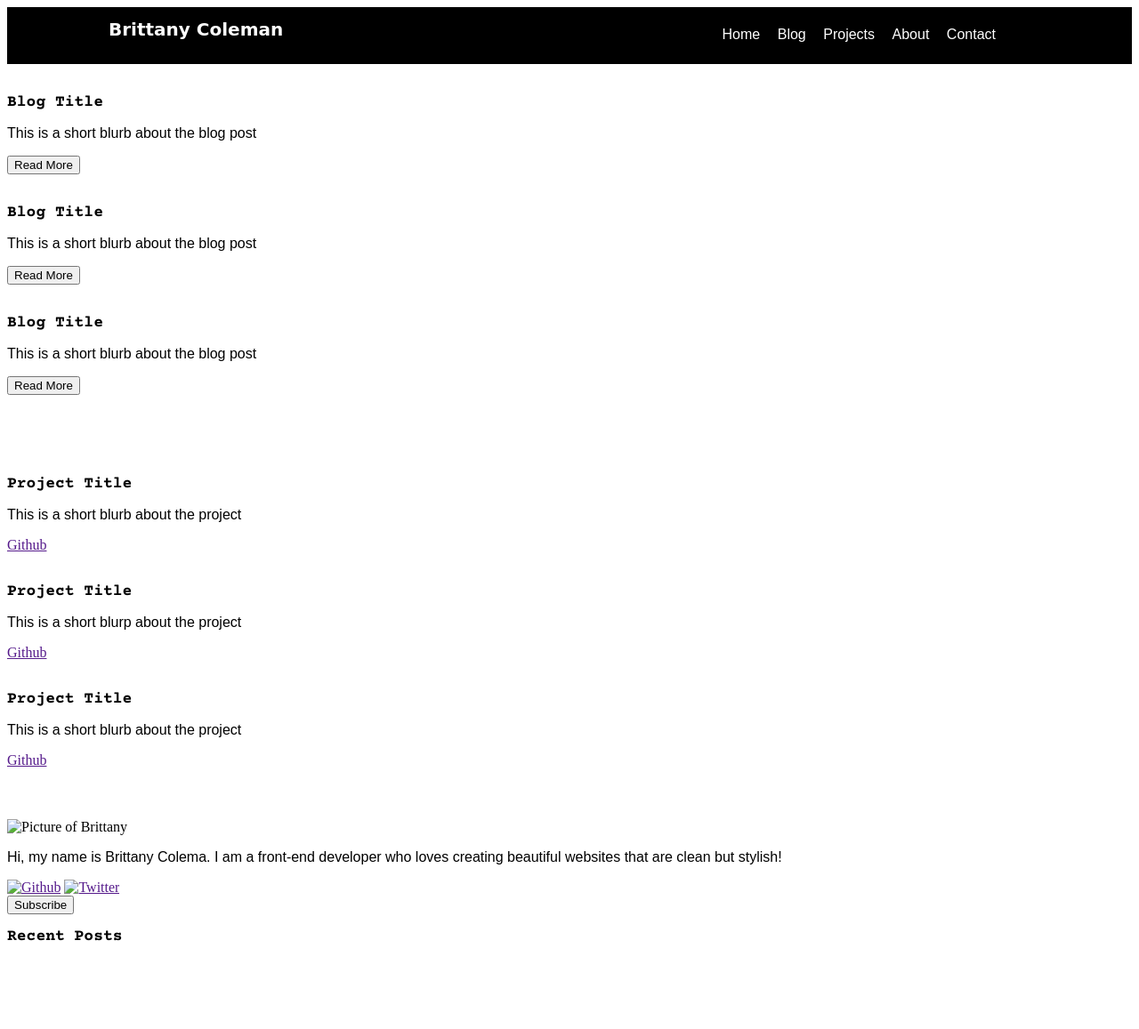
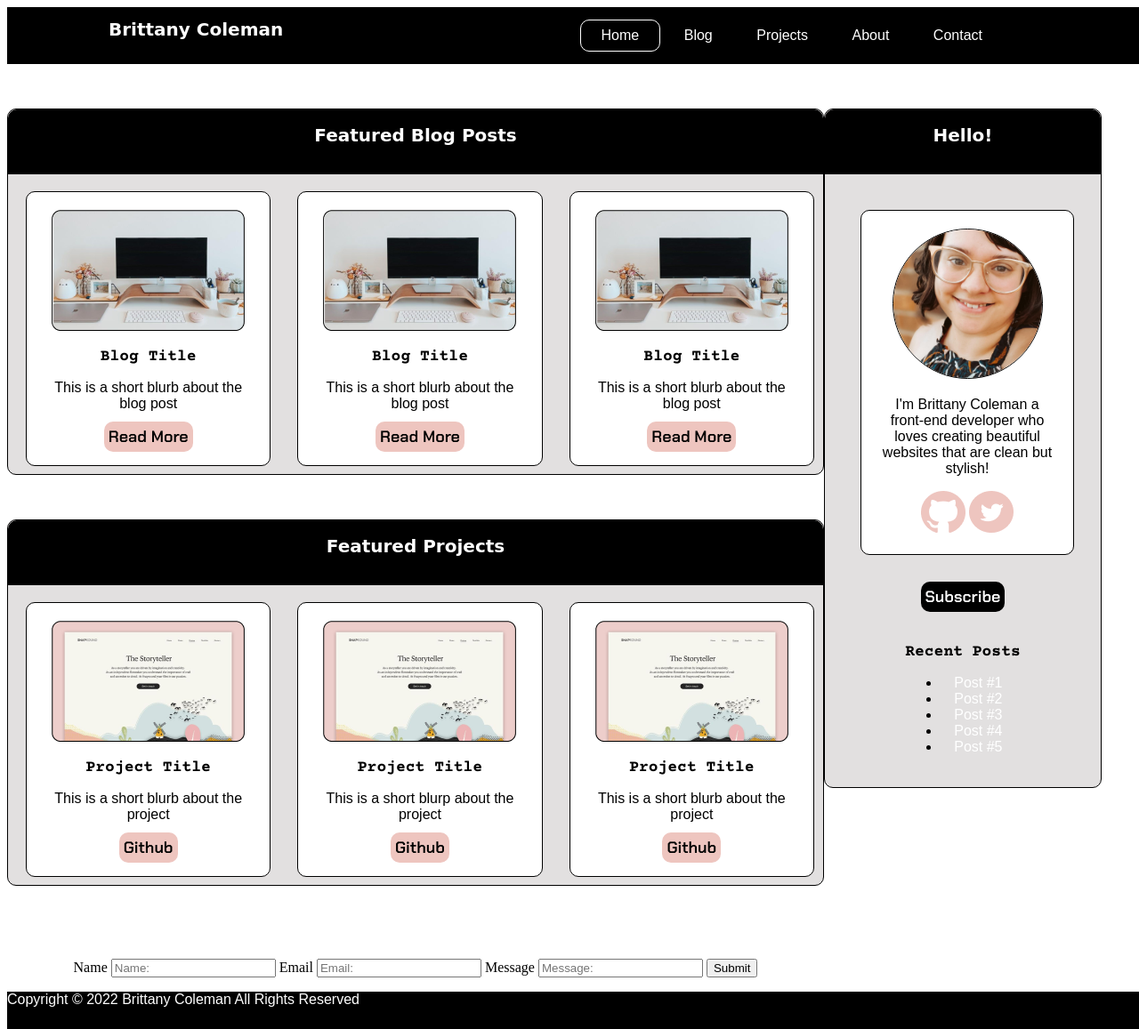
Before and after one commit to Britt-Coleman/Brittanys-Developer-Website, a plain HTML site: page Index.html in a window 1280 px wide. Shown: the top 1157 px of the page at 89% size. Drawn offline with nearby package versions, Linux system fonts and the light colour scheme; a web font is replaced by a local one.

Commit message:
Edits & Addtions
edited the layout a bit to fit the sidebar. Started working on the sidebar. Edited some of the stying as well.

```diff
--- a/Index.html
+++ b/Index.html
@@ -15,7 +15,7 @@
             <h1 class="logo">Brittany Coleman</h1>
             <navbar>
                 <ul class="nav_list">
-                    <li class="nav_item"><a href="#">Home</a></li>
+                    <li class="current" class="nav_item"><a href="Index.html">Home</a></li>
                     <li class="nav_item"><a href="#">Blog</a></li>
                     <li class="nav_item"><a href="#">Projects</a></li>
                     <li class="nav_item"><a href="#">About</a></li>
@@ -23,82 +23,88 @@
                 </ul>
             </navbar>
         </header>
+<!--Sidebar Widget-->
+<section class="side_bar">
+    <div class="sidebar_h1">
+        <h1>Hello!</h1>
+    </div>
+    <div class="about_me">
 
+        <img class="profile_pic" src="images/Brittany Coleman.jpg" alt="Picture of Brittany">
+        <p>I'm Brittany Coleman a front-end developer who loves creating beautiful websites that are clean but stylish!</p>
+        <a class="icon" href=""><img src="images/Github.png" alt="Github" title="Github"></a>
+        <a class="icon" href=""><img src="images/Twitter.png" alt="Twitter" title="Twitter"></a>
+    </div>
+    <!--Subsribe to Newsletter Button-->
+    <button class="button_two">Subscribe</button>
+    <!--Recent Posts List-->
+    <div>
+        <h2>Recent Posts</h2>
+        <ul>
+            <li><a href="">Post #1</a></li>
+            <li><a href="">Post #2</a></li>
+            <li><a href="">Post #3</a></li>
+            <li><a href="">Post #4</a></li>
+            <li><a href="">Post #5</a></li>
+        </ul>
+    </div>
+</section>
         <main>
             <!--Featured Posts-->
             <section class="featured_posts">
+                <div class="featured_posts_h1">
+                    <h1>Featured Blog Posts</h1>
+                </div>
+
                 <!--Post #1-->
-                <div class="post">
-                    <img>
+                <div class="featured_post">
+                    <img src="images/post thumbnail.png">
                     <h2>Blog Title</h2>
                     <p>This is a short blurb about the blog post</p>
-                    <button>Read More</button>
+                    <a class="button_one" href="#" alt="read more button">Read More</a>
                 </div>
-                <!--Post #2-->
-                <div class="post">
-                    <img>
+                    <!--Post #2-->
+                <div class="featured_post">
+                    <img src="images/post thumbnail.png">
                     <h2>Blog Title</h2>
                     <p>This is a short blurb about the blog post</p>
-                    <button>Read More</button>
+                    <a class="button_one" href="#" alt="read more button">Read More</a>
                 </div>
-                <!--Post #3-->
-                <div class="post">
-                    <img>
+                    <!--Post #3-->
+                <div class="featured_post">
+                    <img src="images/post thumbnail.png">
                     <h2>Blog Title</h2>
                     <p>This is a short blurb about the blog post</p>
-                    <button>Read More</button>
+                    <a class="button_one" href="#" alt="read more button">Read More</a>
                 </div>
 
             </section>
             <!--Featured Projects-->
-            <section>
+            <section class="featured_projects">
                 <!--Project #1-->
+                <div class="featured_projects_h1">
                 <h1>Featured Projects</h1>
-                <div>
-                    <img src="">
+                </div>
+                <div class="featured_project">
+                    <img src="images/proj_image.png">
                     <h2>Project Title</h2>
                     <p>This is a short blurb about the project</p>
-                    <a href="" alt="Github Link">Github</a>
+                    <a class="button_one" href="#" alt="Github Link">Github</a>
                 </div>
                 <!--Project #2-->
-                <div>
-                    <img src="">
+                <div class="featured_project">
+                    <img src="images/proj_image.png">
                     <h2>Project Title</h2>
                     <p>This is a short blurp about the project</p>
-                    <a href="" alt="Github Link">Github</a>
+                    <a class="button_one" href="#" alt="Github Link">Github</a>
                 </div>
                 <!--Project #3-->
-                <div>
-                    <img src="">
+                <div class="featured_project">
+                    <img src="images/proj_image.png">
                     <h2>Project Title</h2>
                     <p>This is a short blurb about the project</p>
-                    <a href="" alt="Github Link">Github</a>
+                    <a class="button_one" href="#" alt="Github Link">Github</a>
                 </div>
-
-            </section>
-            <!--Sidebar Widget-->
-            <section>
-                <div>
-                    <h1>Hello!</h1>
-                    <img src="" alt="Picture of Brittany">
-                    <p>Hi, my name is Brittany Colema. I am a front-end developer who loves creating beautiful websites that are clean but stylish!</p>
-                    <a href=""><img src="" alt="Github" title="Github"></a>
-                    <a href=""><img src="" alt="Twitter" title="Twitter"></a>
-                </div>
-                <!--Subsribe to Newsletter Button-->
-                <button>Subscribe</button>
-                <!--Recent Posts List-->
-                <div>
-                    <h2>Recent Posts</h2>
-                    <ul>
-                        <li><a href="">Post #1</a></li>
-                        <li><a href="">Post #2</a></li>
-                        <li><a href="">Post #3</a></li>
-                        <li><a href="">Post #4</a></li>
-                        <li><a href="">Post #5</a></li>
-                    </ul>
-                </div>
-
             </section>
             <!--Contact Form-->
             <section>
--- a/index.css
+++ b/index.css
@@ -1,9 +1,21 @@
 /*Universal Styles*/
+body {
+    width: 100%;
+    height: auto;
+}
+main {
+    display: flex;
+    flex-direction: row;
+    flex-wrap: wrap;
+    justify-content: center;
+    justify-items: center;
+}
 header {
     color: white;
     background-color: black;
     width: 100%;
     height: 64px;
+    margin-bottom: 50px;
 }
 
 h1 {
@@ -21,6 +33,48 @@ p {
     font-family: 'Alumni Sans', sans-serif;
     font-size: 16px;
 }
+/*Button Styles*/
+.button_one{
+    font-family: 'Chakra Petch', sans-serif;
+    font-size: 18px;
+    color: black;
+    background-color: #EEC5BF;
+    padding: 5px;
+    border-radius: 10px;
+    border-style: none;
+    text-decoration: none;
+}
+
+.button_one:hover {
+    border: 1px solid black;
+}
+
+.button_one:active {
+    background-color: black;
+    color: white;
+}
+
+.button_two {
+    font-family: 'Chakra Petch', sans-serif;
+    font-size: 18px;
+    color: white;
+    background-color: black;
+    padding: 5px;
+    border-radius: 10px;
+    border-style: none;
+    margin: 20px 0;
+}
+
+.button_two:hover {
+    border: 2px solid white;
+}
+
+.button_two:active {
+    background-color: white;
+    border: 1px solid black;
+    color: black;
+}
+
 /*header*/
 .logo {
     position: absolute;
@@ -34,7 +88,7 @@ p {
     font-size: 14px;
     right: 153px;
 }
-li {
+.nav_list li {
     color: white;
     padding: 8px;
     display: inline-block;
@@ -45,5 +99,155 @@ li a {
     font-size: 16px;
     text-decoration: none;
     color: white;
+    border-radius: 10px;
+    padding: 15px;
 }
+
+li a:hover {
+    cursor: pointer;
+    background: white;
+    color: black;
+}
+
+li a:active {
+    background-color: #EEC5BF;
+    color: black;
+}
+
+.current {
+    border: 1px solid white;
+    border-radius: 10px;
+    padding: 5px;
+}
+/*Main Side Bar*/
+.side_bar {
+    display: flex;
+    flex-direction: column;
+    justify-content: space-around;
+    align-items: center;
+    float: right;
+    position: relative;
+    background-color: #E2E0E0;
+    border: 1px solid black;
+    border-radius: 10px;
+    margin-right: 50px;
+    width: 270px;
+    height: auto;
+    padding: 20px;
+}
+.sidebar_h1 {
+    position: absolute;
+    top: 0px;
+    border-radius: 10px 10px 0 0;
+    justify-content: start;
+    background-color: black;
+    text-align: center;
+    height: 73px;
+    width: 100%;
+}
+/*About Me*/
+.about_me {
+    background-color: white;
+    border: 1px solid black;
+    border-radius: 10px;
+    text-align: center;
+    justify-content: space-around;
+    justify-items: center;
+    margin: 93px 10px 10px 20px;
+    padding: 20px;
+}
+
+.profile_pic {
+    height: 167px;
+    width: 167px;
+    border: 1px solid black;
+    border-radius: 100px;
+}
+.icon {
+    width: 50px;
+    height: 50px;
+}
+/*Recent Posts*/
+
 /*Featured Posts*/
+.featured_posts {
+    display: flex;
+    flex-direction: row;
+    justify-content: space-around;
+    justify-items:center;
+    position: relative;
+    align-items: center;
+    border: 1px solid black;
+    border-radius: 10px;
+    background-color: #E2E0E0;
+    width: 1000px;
+    height: 410px;
+    margin-bottom: 25px;
+}
+.featured_posts_h1 {
+    position: absolute;
+    top: 0px;
+    border-radius: 10px 10px 0 0;
+    justify-content: start;
+    background-color: black;
+    text-align: center;
+    height: 73px;
+    width: 100%;
+}
+
+.featured_post {
+   background-color: white;
+   border: 1px solid black;
+   border-radius: 10px;
+   text-align: center;
+   justify-content: space-around;
+   justify-items: center;
+   padding: 20px;
+   margin: 93px 10px 10px 20px
+}
+
+/*Featured Projects*/
+
+.featured_projects {
+    display: flex;
+    flex-direction: row;
+    justify-content: space-around;
+    justify-items:center;
+    position: relative;
+    align-items: center;
+    border: 1px solid black;
+    border-radius: 10px;
+    background-color: #E2E0E0;
+    width: 1000px;
+    height: 410px;
+    margin: 25px 0;
+}
+.featured_projects_h1 {
+    position: absolute;
+    top: 0px;
+    border-radius: 10px 10px 0 0;
+    justify-content: start;
+    background-color: black;
+    text-align: center;
+    height: 73px;
+    width: 100%;
+}
+
+.featured_project {
+   background-color: white;
+   border: 1px solid black;
+   border-radius: 10px;
+   text-align: center;
+   justify-content: space-around;
+   justify-items: center;
+   padding: 20px;
+   margin: 93px 10px 10px 20px
+}
+
+/*footer content*/
+footer {
+    color: white;
+    background-color: black;
+    width: 100%;
+    height: 54px;
+}
```
Also changed, not shown: images/Brittany Coleman.jpg (added), images/Github.png (added), images/Twitter.png (added), images/proj_image.png (added), 2 other files.
